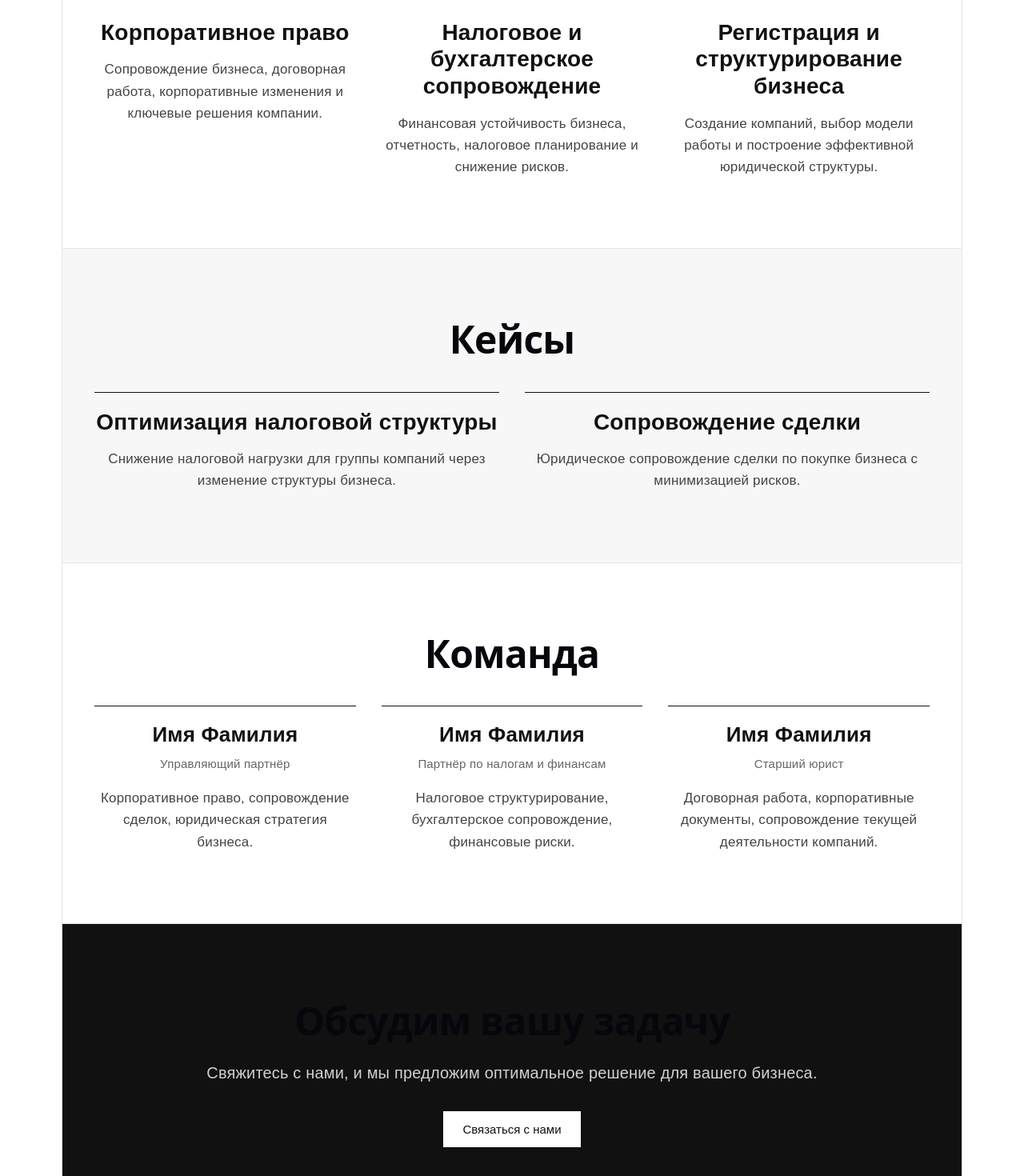
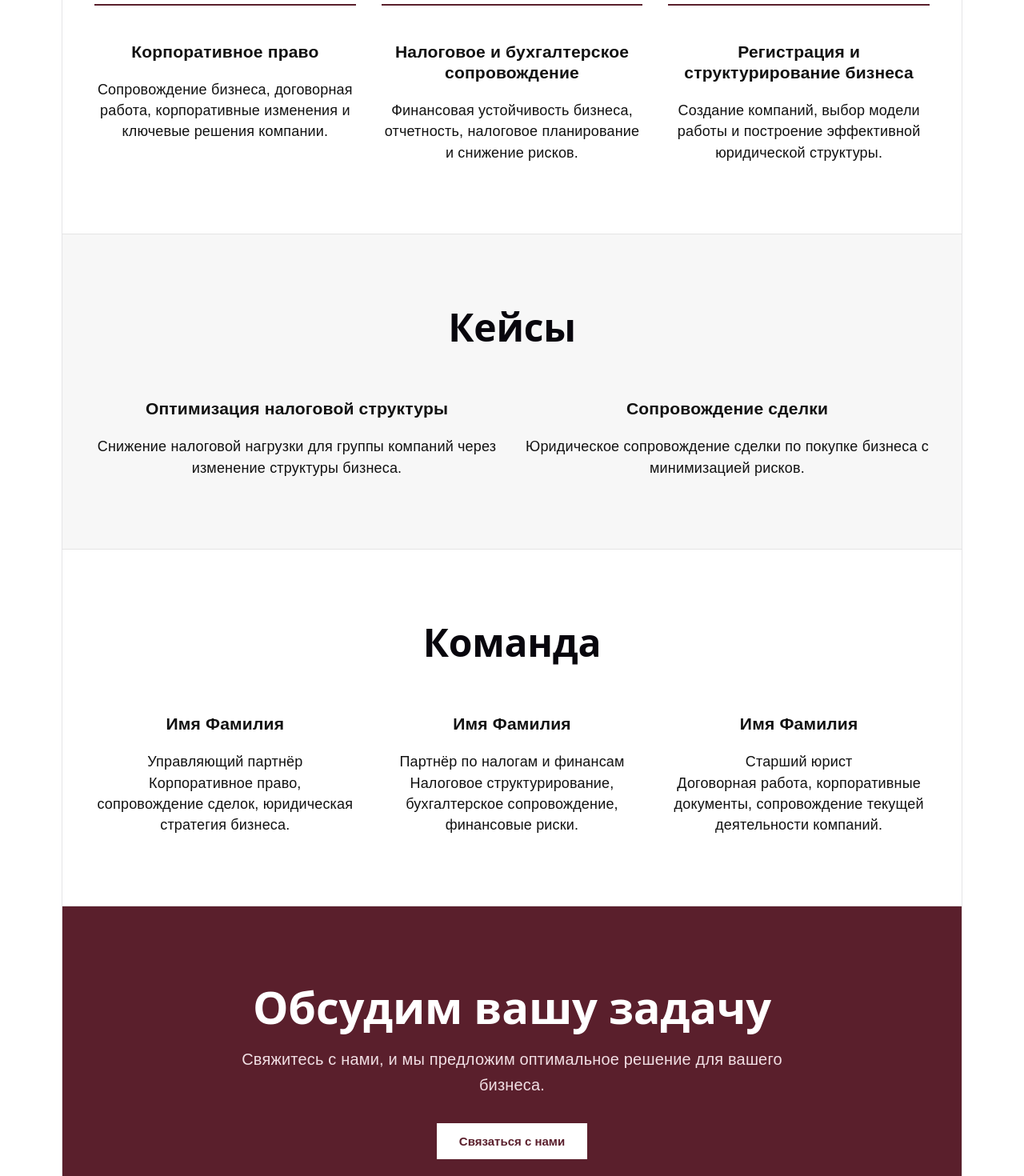
Before and after one commit to K-proj-new/legal-consulting-site, a React (Vite) app: page / in a window 1280 px wide. Shown: the part 860-2330 px from the top of the page at 80% size. Built offline with nearby package versions, Linux system fonts and the light colour scheme.

Commit message:
feat: add anchored navigation and burgundy brand accents

```diff
--- a/src/App.jsx
+++ b/src/App.jsx
@@ -1,10 +1,12 @@
+const BRAND_COLOR = "#5a1f2c"
+
 const menuItems = [
-  "Практики",
-  "О компании",
-  "Команда",
-  "Кейсы",
-  "Новости",
-  "Контакты",
+  { label: "Практики", id: "practices" },
+  { label: "О компании", id: "about" },
+  { label: "Команда", id: "team" },
+  { label: "Кейсы", id: "cases" },
+  { label: "Новости", id: "news" },
+  { label: "Контакты", id: "contacts" },
 ]
 
 const practices = [
@@ -79,6 +81,7 @@ const styles = {
   brand: {
     fontSize: "20px",
     fontWeight: 700,
+    color: BRAND_COLOR,
   },
   nav: {
     display: "flex",
@@ -115,7 +118,7 @@ const styles = {
   },
   heroButton: {
     padding: "14px 22px",
-    background: "#111",
+    background: BRAND_COLOR,
     color: "#fff",
     border: "none",
     fontSize: "15px",
@@ -136,11 +139,8 @@ const styles = {
   },
   sectionTitle: {
     fontSize: "48px",
-    lineHeight: 1.05,
-    marginTop: 0,
     marginBottom: "40px",
     fontWeight: 700,
-    letterSpacing: "-0.8px",
   },
   practicesGrid: {
     display: "grid",
@@ -149,83 +149,50 @@ const styles = {
   },
   practiceCard: {
     paddingTop: "24px",
-    borderTop: "1px solid #111",
-  },
-  cardTitle: {
-    fontSize: "28px",
-    lineHeight: 1.2,
-    marginTop: 0,
-    marginBottom: "16px",
-    fontWeight: 700,
-  },
-  cardText: {
-    fontSize: "17px",
-    lineHeight: 1.6,
-    color: "#444",
-    margin: 0,
+    borderTop: `2px solid ${BRAND_COLOR}`,
   },
   casesGrid: {
     display: "grid",
     gridTemplateColumns: "repeat(2, 1fr)",
     gap: "32px",
   },
-  caseCard: {
-    paddingTop: "20px",
-    borderTop: "1px solid #111",
-  },
   teamGrid: {
     display: "grid",
     gridTemplateColumns: "repeat(3, 1fr)",
     gap: "32px",
   },
-  teamCard: {
-    borderTop: "1px solid #111",
-    paddingTop: "20px",
-  },
-  teamName: {
-    fontSize: "26px",
-    lineHeight: 1.2,
-    marginTop: 0,
-    marginBottom: "8px",
-    fontWeight: 700,
-  },
-  teamRole: {
-    fontSize: "15px",
-    color: "#666",
-    marginTop: 0,
-    marginBottom: "16px",
-  },
   ctaSection: {
     padding: "96px 40px",
-    background: "#111",
+    background: BRAND_COLOR,
     color: "#fff",
   },
   ctaWrap: {
-    maxWidth: "800px",
+    maxWidth: "900px",
     margin: "0 auto",
     textAlign: "center",
   },
   ctaTitle: {
-    fontSize: "48px",
+    color: "#fff",
+    fontSize: "56px",
+    fontWeight: 700,
     lineHeight: 1.05,
-    marginTop: 0,
-    marginBottom: "24px",
-    fontWeight: 700,
-    letterSpacing: "-0.8px",
+    margin: 0,
+    marginBottom: "20px",
   },
   ctaText: {
     fontSize: "20px",
     lineHeight: 1.6,
-    color: "#d1d1d1",
-    marginTop: 0,
-    marginBottom: "32px",
+    color: "#f1dfe4",
+    maxWidth: "700px",
+    margin: "0 auto 32px",
   },
   ctaButton: {
-    padding: "14px 24px",
+    padding: "14px 28px",
     background: "#fff",
-    color: "#111",
+    color: BRAND_COLOR,
     border: "none",
     fontSize: "15px",
+    fontWeight: 700,
     cursor: "pointer",
   },
 }
@@ -234,12 +201,12 @@ export default function App() {
   return (
     <div style={styles.page}>
       <header style={styles.header}>
-        <div style={styles.brand}>Legal Consulting</div>
+        <div style={styles.brand}>Ayada Legal</div>
 
         <nav style={styles.nav}>
           {menuItems.map((item) => (
-            <a key={item} href="#" style={styles.navLink}>
-              {item}
+            <a key={item.id} href={`#${item.id}`} style={styles.navLink}>
+              {item.label}
             </a>
           ))}
         </nav>
@@ -262,53 +229,53 @@ export default function App() {
           </div>
         </section>
 
-        <section style={styles.section}>
+        <section id="practices" style={styles.section}>
           <div style={styles.container}>
             <h2 style={styles.sectionTitle}>Практики</h2>
 
             <div style={styles.practicesGrid}>
               {practices.map((practice) => (
-                <article key={practice.title} style={styles.practiceCard}>
-                  <h3 style={styles.cardTitle}>{practice.title}</h3>
-                  <p style={styles.cardText}>{practice.description}</p>
-                </article>
+                <div key={practice.title} style={styles.practiceCard}>
+                  <h3>{practice.title}</h3>
+                  <p>{practice.description}</p>
+                </div>
               ))}
             </div>
           </div>
         </section>
 
-        <section style={styles.sectionGray}>
+        <section id="cases" style={styles.sectionGray}>
           <div style={styles.container}>
             <h2 style={styles.sectionTitle}>Кейсы</h2>
 
             <div style={styles.casesGrid}>
-              {cases.map((item) => (
-                <article key={item.title} style={styles.caseCard}>
-                  <h3 style={styles.cardTitle}>{item.title}</h3>
-                  <p style={styles.cardText}>{item.description}</p>
-                </article>
+              {cases.map((c) => (
+                <div key={c.title}>
+                  <h3>{c.title}</h3>
+                  <p>{c.description}</p>
+                </div>
               ))}
             </div>
           </div>
         </section>
 
-        <section style={styles.section}>
+        <section id="team" style={styles.section}>
           <div style={styles.container}>
             <h2 style={styles.sectionTitle}>Команда</h2>
 
             <div style={styles.teamGrid}>
-              {team.map((member, index) => (
-                <article key={`${member.name}-${index}`} style={styles.teamCard}>
-                  <h3 style={styles.teamName}>{member.name}</h3>
-                  <p style={styles.teamRole}>{member.role}</p>
-                  <p style={styles.cardText}>{member.description}</p>
-                </article>
+              {team.map((m, i) => (
+                <div key={i}>
+                  <h3>{m.name}</h3>
+                  <p>{m.role}</p>
+                  <p>{m.description}</p>
+                </div>
               ))}
             </div>
           </div>
         </section>
 
-        <section style={styles.ctaSection}>
+        <section id="contacts" style={styles.ctaSection}>
           <div style={styles.ctaWrap}>
             <h2 style={styles.ctaTitle}>Обсудим вашу задачу</h2>
             <p style={styles.ctaText}>
```
